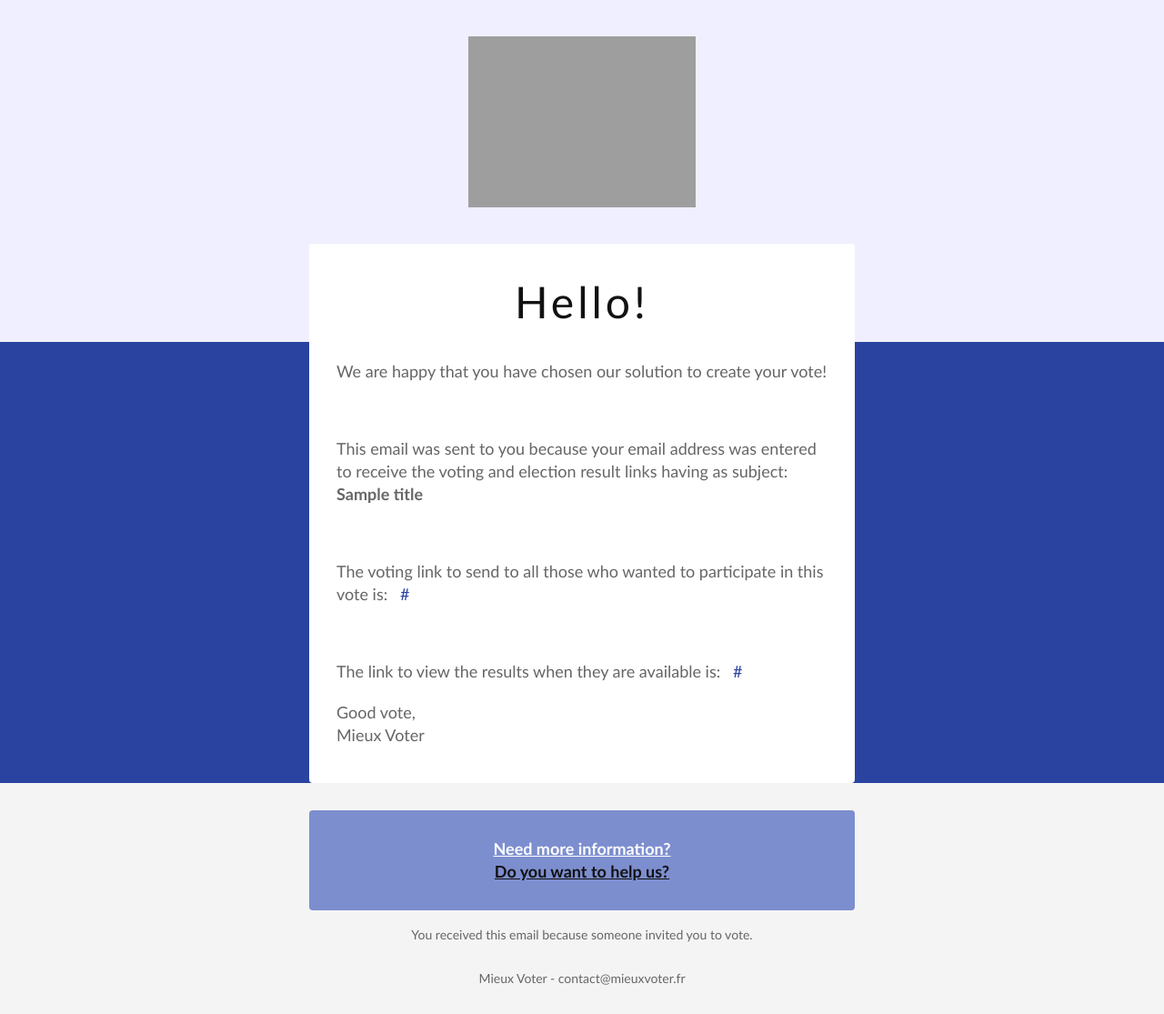
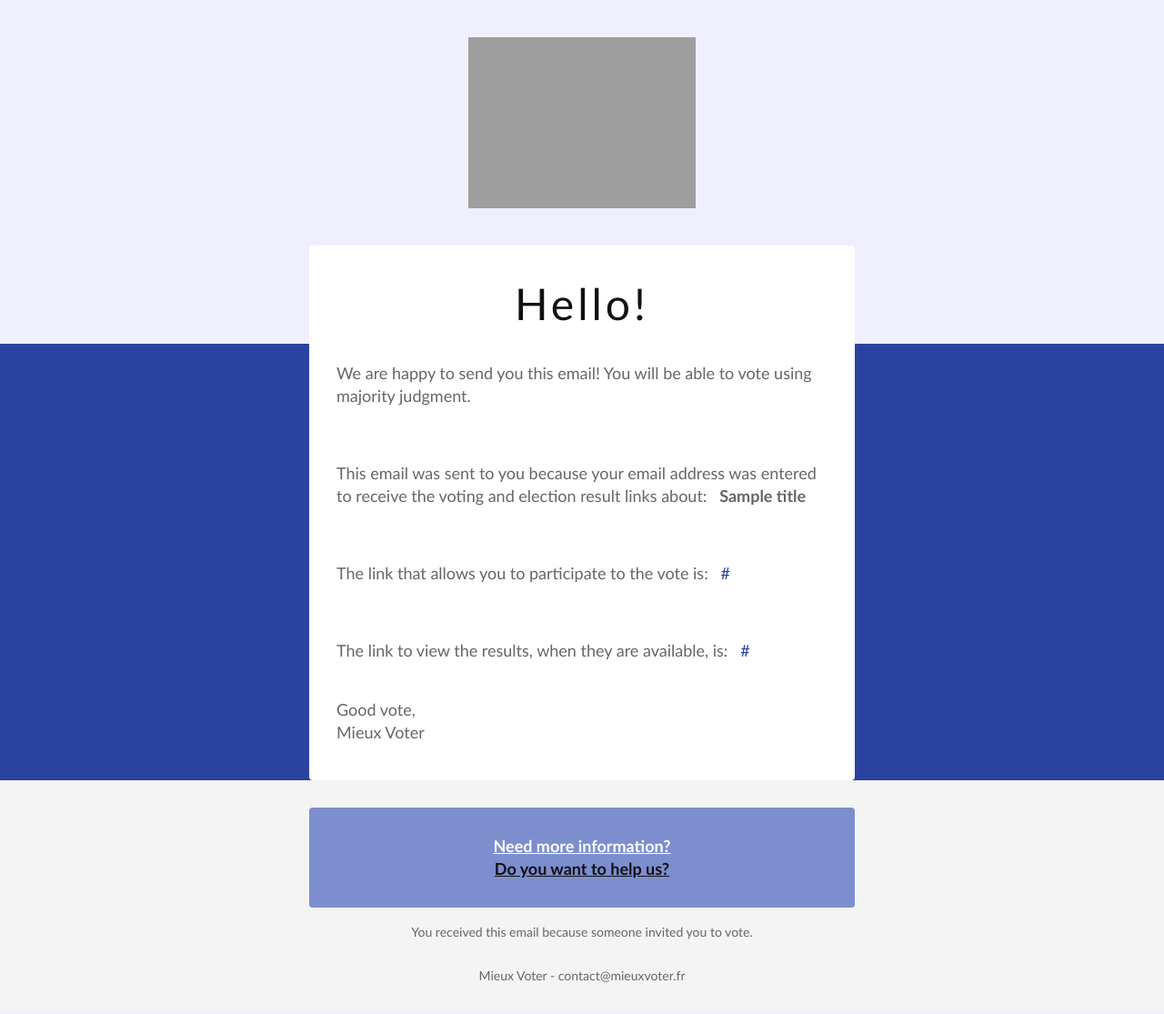
Before and after one commit to MieuxVoter/majority-judgment-api-python, a Django app: template templates/election/mail_two_links.html in a window 1280 px wide. Shown: the whole page at 91% size. After the commit the page ends 1080 px from the top, so only its background shows below. Run offline with Django 3.2, Linux system fonts and the light colour scheme; the template is opened without the code that fills it: most values are stand-ins (such as "Sample title", 1, 10 or a date in 2020); lists and menus that the app fills with data are empty; parts of the project's set-up code (start-up, migrations or seed data) failed here and were passed over; grey boxes are pictures that could not be loaded.

Commit message:
bugs fix

```diff
--- a/mvapi/settings.py
+++ b/mvapi/settings.py
@@ -14,7 +14,7 @@ import os
 BASE_DIR = os.path.dirname(os.path.dirname(os.path.abspath(__file__)))
 
 SITE_URL = os.environ['SITE_URL']
-DEBUG = os.environ['DJANGO_DEBUG'] == 'true'
+DEBUG = os.environ['DJANGO_DEBUG'] == 'True'
 SECRET_KEY = os.environ['DJANGO_SECRET_KEY']
 ALLOWED_HOSTS = os.environ['DJANGO_ALLOWED_HOSTS'].split(',')
 MAX_NUM_GRADES = int(os.environ['MAX_NUM_GRADES'])
--- a/templates/election/mail_one_link.txt
+++ b/templates/election/mail_one_link.txt
@@ -1,7 +1,7 @@
 {% load i18n %}
-{% trans "This email was sent to you because your email address was entered to receive the result link having as subject:" %}
+{% trans "This email was sent to you because your email address was entered to receive the link to the election result about:" %}
 {{ title }}
 
-{% trans "The link to view the results when they are available is::
+{% trans "The link to view the results, when they are available, is:
 " %}
 {{ result_url | safe }}
--- a/templates/election/mail_two_links.html
+++ b/templates/election/mail_two_links.html
@@ -1,6 +1,6 @@
 {% load i18n %}
 <!DOCTYPE html>
-<html>
+<html lang="en" xml:lang="en" xmlns="http://www.w3.org/1999/xhtml">
     <head>
     <title></title>
     <meta http-equiv="Content-Type" content="text/html; charset=utf-8" />
@@ -39,12 +39,11 @@
         }
 
         /* CLIENT-SPECIFIC STYLES */
-        body, table, td, a { -webkit-text-size-adjust: 100%; -ms-text-size-adjust: 100%; }
-        img { -ms-interpolation-mode: bicubic; }
+        body, table, th, a { -webkit-text-size-adjust: 100%; -ms-text-size-adjust: 100%; }
+        img { -ms-interpolation-mode: bicubic; border: 0; height: auto; line-height: 100%; outline: none; text-decoration: none;}
 
         /* RESET STYLES */
-        img { border: 0; height: auto; line-height: 100%; outline: none; text-decoration: none; }
-        table { border-collapse: collapse !important; }
+        table { border-collapse: collapse !important; padding: 0 !important;}
         body { height: 100% !important; margin: 0 !important; padding: 0 !important; width: 100% !important; }
 
         /* iOS BLUE LINKS */
@@ -73,131 +72,129 @@
 
         <!-- HIDDEN PREHEADER TEXT -->
         <div style="display: none; font-size: 1px; color: #fefefe; line-height: 1px; font-family: 'Lato', Helvetica, Arial, sans-serif; max-height: 0px; max-width: 0px; opacity: 0; overflow: hidden;">
-            {% trans "We are happy that you have chosen our solution to create your vote!" %}
+            {% trans "We are happy to send you this email! You will be able to vote using majority judgment." %}
         </div>
-
-        <table border="0" cellpadding="0" cellspacing="0" width="100%">
+        <table border="0" style="margin: 0px auto 0px auto; width: 100%;" aria-describedby="Email">
             <!-- LOGO -->
             <tr>
-                <td bgcolor="#efefff" align="center">
-                    <table border="0" cellpadding="0" cellspacing="0" width="100%" style="max-width: 600px;" >
+                <th scope="col" style="background-color:#efefff ;">
+                    <table border="0" style="margin: 0px auto 0px auto; width: 100%; max-width: 600px;" aria-describedby="Logo picture">
                         <tr>
-                            <td align="center" valign="top" style="padding: 40px 10px 40px 10px;">
-                                <a href="https://mieuxvoter.fr/" target="_blank">
-                                    <img alt="Logo" src="https://mieuxvoter.fr/wp-content/uploads/2019/10/mieuxvoter_logo.png" width="40" height="40" style="display: block; width: 50%; max-width: 250px; min-width: 40px; height: auto; font-family: 'Lato', Helvetica, Arial, sans-serif; color: #ffffff; font-size: 18px;" border="0">
+                            <th scope="col" style="vertical-align: top; padding: 40px 10px 40px 10px;">
+                                <a href="https://mieuxvoter.fr/" target="_blank" rel="noopener noreferrer">
+                                    <img alt="Logo" src="https://mieuxvoter.fr/wp-content/uploads/2019/10/mieuxvoter_logo.png" width="40" height="40" style="display: block; margin: 0px auto 0px auto; width: 50%; max-width: 250px; min-width: 40px; height: auto; font-family: 'Lato', Helvetica, Arial, sans-serif; color: #ffffff; font-size: 18px;" border="0">
                                 </a>
-                            </td>
+                            </th>
                         </tr>
                     </table>
-                </td>
+                </th>
             </tr>
             <!-- TITLE -->
             <tr>
-                <td bgcolor="#efefff" align="center" style="padding: 0px 10px 0px 10px;">
-                    <table border="0" cellpadding="0" cellspacing="0" width="100%" style="max-width: 600px;" >
+                <th scope="col" style="background-color: #efefff; padding: 0px 10px 0px 10px;">
+                    <table border="0" style="margin: 0px auto 0px auto; width: 100%; max-width: 600px;" aria-describedby="email title">
                         <tr>
-                            <td bgcolor="#ffffff" align="center" valign="top" style="padding: 40px 20px 20px 20px; border-radius: 4px 4px 0px 0px; color: #111111; font-family: 'Lato', Helvetica, Arial, sans-serif; font-size: 48px; font-weight: 400; letter-spacing: 4px; line-height: 48px;">
+                            <th scope="col" style="vertical-align: top; background-color: #ffffff; padding: 40px 20px 20px 20px; border-radius: 4px 4px 0px 0px; color: #111111; font-family: 'Lato', Helvetica, Arial, sans-serif; font-size: 48px; font-weight: 400; letter-spacing: 4px; line-height: 48px;">
 				                <h1 style="font-size: 48px; font-weight: 400; margin: 0;">{% trans "Hello!" %}</h1>
-                            </td>
+                            </th>
                         </tr>
                     </table>
-                </td>
+                </th>
             </tr>
             <!-- BLOCKS -->
             <tr>
-                <td bgcolor="#2a43a0" align="center" style="padding: 0px 10px 0px 10px;">
-                    <table border="0" cellpadding="0" cellspacing="0" width="100%" style="max-width: 600px;" >
+                <th scope="col" style="background-color: #2a43a0; padding: 0px 10px 0px 10px;">
+                    <table border="0" style="margin: 0px auto 0px auto; width: 100%; max-width: 600px;" aria-describedby="email body">
                         <!-- BLOCK  SUBTITLE-->
                         <tr>
-                        <td bgcolor="#ffffff" align="left" style="padding: 20px 30px 40px 30px; color: #666666; font-family: 'Lato', Helvetica, Arial, sans-serif; font-size: 18px; font-weight: 400; line-height: 25px;" >
-                            <p style="margin: 0;">
-                                {% trans "We are happy that you have chosen our solution to create your vote!" %}
+                            <th scope="col" style="background-color: #ffffff; padding: 20px 30px 40px 30px; color: #666666; font-family: 'Lato', Helvetica, Arial, sans-serif; font-size: 18px; font-weight: 400; line-height: 25px;" >
+                                <p style="margin: 0; text-align: left;">
+                                    {% trans "We are happy to send you this email! You will be able to vote using majority judgment." %}
                                 </p>
-                        </td>
+                            </th>
                         </tr>
                         <!-- BLOCK  EXPLANATION-->
                         <tr>
-                        <td bgcolor="#ffffff" align="left" style="padding: 20px 30px 40px 30px; color: #666666; font-family: 'Lato', Helvetica, Arial, sans-serif; font-size: 18px; font-weight: 400; line-height: 25px;" >
-                            <p style="margin: 0;">
-                                {% trans "This email was sent to you because your email address was entered to receive the voting and election result links having as subject:" %}
+                            <th scope="col" style="background-color: #ffffff; padding: 20px 30px 40px 30px; color: #666666; font-family: 'Lato', Helvetica, Arial, sans-serif; font-size: 18px; font-weight: 400; line-height: 25px;" >
+                                <p style="margin: 0; text-align: left;">
+                                    {% trans "This email was sent to you because your email address was entered to receive the voting and election result links about:" %}
                                     &nbsp;
-                                <b>{{title}}</b>
+                                    <strong>{{title}}</strong>
                                 </p>
-                        </td>
+                            </th>
                         </tr>
-
                         <!-- BLOCK LINK TO VOTE -->
                         <tr>
-                        <td bgcolor="#ffffff" align="left" style="padding: 20px 30px 40px 30px; color: #666666; font-family: 'Lato', Helvetica, Arial, sans-serif; font-size: 18px; font-weight: 400; line-height: 25px;" >
-                            <p style="margin: 0;">
-                                {% trans "The voting link to send to all those who wanted to participate in this vote is:" %}
+                            <th scope="col" style="background-color: #ffffff; padding: 20px 30px 40px 30px; color: #666666; font-family: 'Lato', Helvetica, Arial, sans-serif; font-size: 18px; font-weight: 400; line-height: 25px;" >
+                                <p style="margin: 0; text-align: left;">
+                                    {% trans "The link that allows you to participate to the vote is:" %}
                                     &nbsp;
                                     <a  target="_blank" style="color: #2a43a0;">{{vote_url}}</a>
                                 </p>
                             </td>
                         </tr>
-                    <!-- BLOCK LINK TO RESULT  -->
+                        <!-- BLOCK LINK RESULT  -->
                         <tr>
-                        <td bgcolor="#ffffff" align="left"style="padding: 20px 30px 20px 30px; color: #666666; font-family: 'Lato', Helvetica, Arial, sans-serif; font-size: 18px; font-weight: 400; line-height: 25px;" >
-                            <p style="margin: 0;">
-			                    {% trans "The link to view the results when they are available is:" %}
+                            <th scope="col" style="background-color: #ffffff; padding: 20px 30px 40px 30px; color: #666666; font-family: 'Lato', Helvetica, Arial, sans-serif; font-size: 18px; font-weight: 400; line-height: 25px;" >
+                                <p style="margin: 0; text-align: left;">
+                                    {% trans "The link to view the results, when they are available, is:" %}
                                     &nbsp;
                                     <a  target="_blank" style="color: #2a43a0;">{{result_url}}</a>
                                 </p>
-                        </td>
+                            </th>
                         </tr>
                         <!-- BLOCK THANKS -->
                         <tr>
-                        <td bgcolor="#ffffff" align="left" style="padding: 0px 30px 40px 30px; border-radius: 0px 0px 4px 4px; color: #666666; font-family: 'Lato', Helvetica, Arial, sans-serif; font-size: 18px; font-weight: 400; line-height: 25px;" >
-				            <p style="margin: 0;">{% trans "Good vote" %},<br>{% trans "Mieux Voter" %}</p>
-                        </td>
+                            <th scope="col" style="background-color: #ffffff; padding: 0px 30px 40px 30px; border-radius: 0px 0px 4px 4px; color: #666666; font-family: 'Lato', Helvetica, Arial, sans-serif; font-size: 18px; font-weight: 400; line-height: 25px;" >
+                                <p style="margin: 0; text-align: left;">{% trans "Good vote" %},<br>{% trans "Mieux Voter" %}</p>
+                            </th>
                         </tr>
                     </table>
-                </td>
+                </th>
             </tr>
             <!-- SUPPORT CALLOUT -->
             <tr>
-                <td bgcolor="#f4f4f4" align="center" style="padding: 30px 10px 0px 10px;">
-                    <table border="0" cellpadding="0" cellspacing="0" width="100%" style="max-width: 600px;" >
+                <th scope="col" style="background-color: #f4f4f4; padding: 30px 10px 0px 10px;">
+                    <table border="0" style="margin: 0px auto 0px auto; width: 100%; max-width: 600px;" aria-describedby="support callout">
                         <!-- HEADLINE -->
                         <tr>
-                            <td bgcolor="#7d8ecf" align="center" style="padding: 30px 30px 30px 30px; border-radius: 4px 4px 4px 4px; color: #666666; font-family: 'Lato', Helvetica, Arial, sans-serif; font-size: 18px; font-weight: 400; line-height: 25px;" >
-                                <p style="margin: 0;"><b>
-                                    <a href="https://mieuxvoter.fr/index.php/decouvrir/" target="_blank" style="color: #FFFFFF;">
+                            <th scope="col" style="background-color: #7d8ecf; padding: 30px 30px 30px 30px; border-radius: 4px 4px 4px 4px; color: #666666; font-family: 'Lato', Helvetica, Arial, sans-serif; font-size: 18px; font-weight: 400; line-height: 25px;" >
+                                <p style="margin: 0;"><strong>
+                                    <a href="https://mieuxvoter.fr/index.php/decouvrir/" target="_blank" style="color: #FFFFFF;" rel="noopener noreferrer">
                                         {% trans "Need more information?" %}
-                                    </a></b>
+                                    </a></strong>
                                 </p>
-                                <p style="margin: 0;"> <b>
-                                    <a href="https://mieuxvoter.fr/index.php/decouvrir/" target="_blank" style="color: #111111;">
+                                <p style="margin: 0;"> <strong>
+                                    <a href="https://mieuxvoter.fr/index.php/decouvrir/" target="_blank" style="color: #111111;" rel="noopener noreferrer">
 						                {% trans "Do you want to help us?" %}
-                                    </a></b>
+                                    </a></strong>
                                 </p>
-                            </td>
+                            </th>
                         </tr>
                     </table>
-                </td>
+                </th>
             </tr>
             <!-- FOOTER -->
             <tr>
-                <td bgcolor="#f4f4f4" align="center" style="padding: 0px 10px 0px 10px;">
-                    <table border="0" cellpadding="0" cellspacing="0" width="100%" style="max-width: 600px;" >
+                <th scope="col" style="background-color: #f4f4f4; padding: 0px 10px 0px 10px;">
+                    <table border="0" style="margin: 0px auto 0px auto; width: 100%; max-width: 600px;" aria-describedby="footer informations">
                         <!-- EXPLAIN WHY -->
                         </br>
                         <tr>
-                        <td bgcolor="#f4f4f4" align="center" style="padding: 0px 30px 30px 30px; color: #666666; font-family: 'Lato', Helvetica, Arial, sans-serif; font-size: 14px; font-weight: 400; line-height: 18px;" >
+                            <th scope="col" style="background-color: #f4f4f4; padding: 0px 30px 30px 30px; color: #666666; font-family: 'Lato', Helvetica, Arial, sans-serif; font-size: 14px; font-weight: 400; line-height: 18px;" >
                                 <p style="margin: 0;">
                                     {% trans "You received this email because someone invited you to vote." %}
                                 </p>
-                        </td>
+                            </th>
                         </tr>
                         <!-- ADDRESS -->
                         <tr>
-                        <td bgcolor="#f4f4f4" align="center" style="padding: 0px 30px 30px 30px; color: #666666; font-family: 'Lato', Helvetica, Arial, sans-serif; font-size: 14px; font-weight: 400; line-height: 18px;" >
+                            <th scope="col" style="background-color: #f4f4f4; padding: 0px 30px 30px 30px; color: #666666; font-family: 'Lato', Helvetica, Arial, sans-serif; font-size: 14px; font-weight: 400; line-height: 18px;" >
                             <p style="margin: 0;">{% trans "Mieux Voter" %} - contact@mieuxvoter.fr</p>
-                        </td>
+                            </th>
                         </tr>
                     </table>
-                </td>
+                </th>
             </tr>
         </table>
     </body>
--- a/templates/election/mail_two_links.txt
+++ b/templates/election/mail_two_links.txt
@@ -1,11 +1,11 @@
 {% load i18n %}
-{% trans "This email was sent to you because your email address was entered to receive the voting and election result links having as subject:" %}
+{% trans "This email was sent to you because your email address was entered to receive the voting and election result links about:" %}
 {{ title }}
 
-{% trans "The voting link to send to all those who wanted to participate in this vote is:
+{% trans "The link that allows you to participate to the vote is:
 " %}
 {{ vote_url | safe }}
 
-{% trans "The link to view the results when they are available is:
+{% trans "The link to view the results, when they are available, is:
 " %}
 {{ result_url | safe }}
```
Also changed, not shown: templates/election/mail_one_link.html (+55 -57 lines), locale/fr/LC_MESSAGES/django.po, 1 other file. Lines whose indentation alone changed are shown as unchanged.
